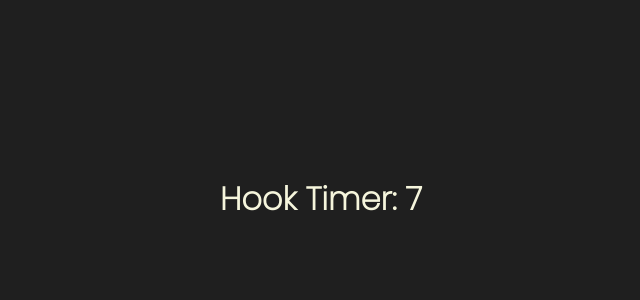
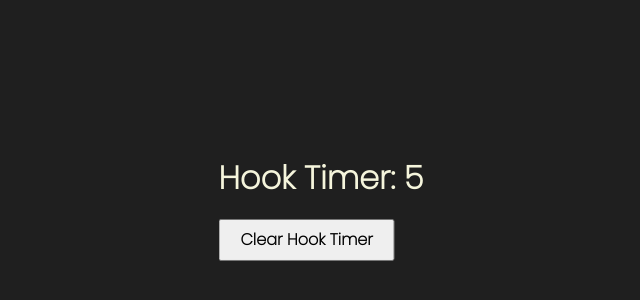
Before and after one commit to renuyarasu/codevolution, a React (Create React App) app: page / in a window 1280 px wide. Shown: the part 200-500 px from the top of the page, without its empty margins (319-959 px from the left). Built offline with nearby package versions, Linux system fonts and the light colour scheme.

Commit message:
useRef: Stop Hook Timer

```diff
--- a/src/components/HookTimer.js
+++ b/src/components/HookTimer.js
@@ -1,20 +1,22 @@
-import React, { useEffect, useState } from 'react'
+import React, { useEffect, useState, useRef } from 'react'
 
 function HookTimer() {
     const [timer, setTimer] = useState(0)
+    const intervalRef = useRef()
 
     useEffect(() => {
-        const interval = setInterval(() => {
+        intervalRef.current = setInterval(() => {
             setTimer(prevTimer => prevTimer + 1)
         }, 1000)
         return () => {
-            clearInterval(interval)
+            clearInterval(intervalRef.current)
         }
     }, [])
 
     return (
         <div>
             <h1>Hook Timer: {timer}</h1>
+            <button onClick={() =>  clearInterval(intervalRef.current)}>Clear Hook Timer</button>
         </div>
     )
 }
```
